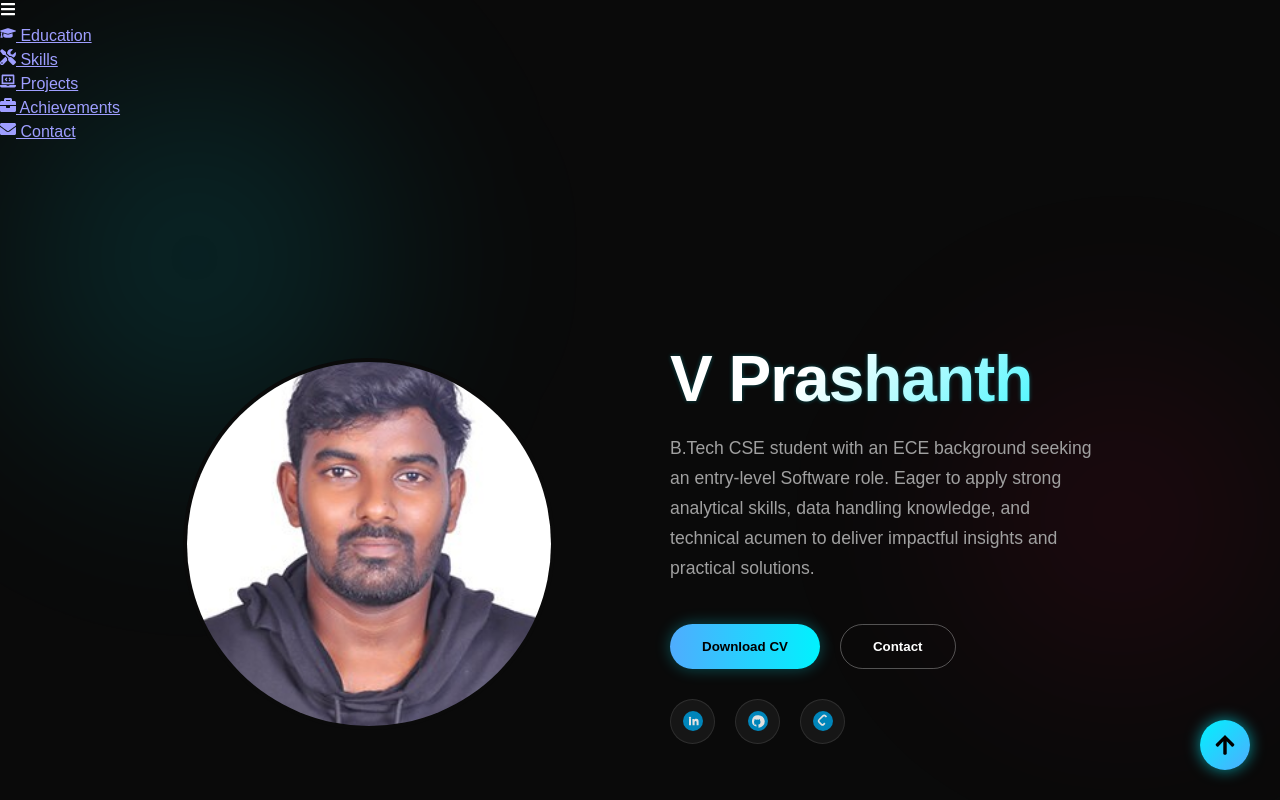
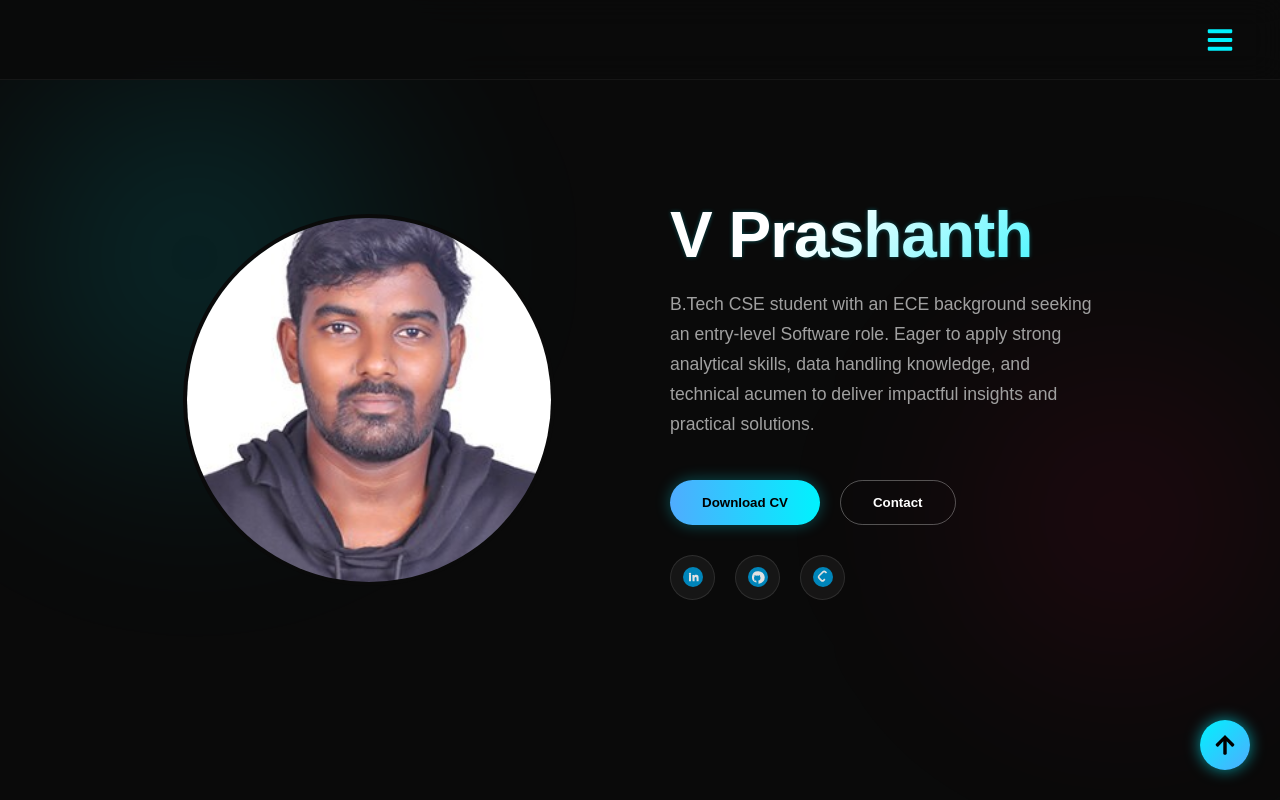
Before and after one commit to iprashanthvanam/prashanth-portfolio, a React (Vite) app: page / in a window 1280 px wide. Shown: the top 800 px of the page. Built offline with nearby package versions, Linux system fonts and the light colour scheme.

Commit message:
Update App.css

```diff
--- a/src/App.css
+++ b/src/App.css
@@ -20,7 +20,102 @@ section {
   /* Aesthetics */
   text-shadow: 0 5px 15px rgba(0,0,0,0.5);
 }
+/* ================= NAVBAR (ALWAYS HAMBURGER) ================= */
+.navbar {
+  position: fixed;
+  top: 0;
+  width: 100%;
+  /* Glass Effect */
+  background: rgba(10, 10, 10, 0.9);
+  backdrop-filter: blur(15px);
+  -webkit-backdrop-filter: blur(15px);
+  padding: 0 5%;
+  display: flex;
+  justify-content: flex-start; /* Align Logo Left */
+  align-items: center;
+  z-index: 2000;
+  border-bottom: 1px solid rgba(255, 255, 255, 0.05);
+  height: 80px;
+}
 
+/* --- HAMBURGER ICON (ALWAYS VISIBLE) --- */
+.hamburger {
+  display: flex; /* Always show flex */
+  cursor: pointer;
+  font-size: 28px;
+  color: var(--neon-cyan);
+
+  /* Pinned to Right */
+  position: absolute;
+  right: 40px; /* Spacing from right edge */
+  top: 50%;
+  transform: translateY(-50%);
+
+  z-index: 3000;
+  width: 40px;
+  height: 40px;
+  align-items: center;
+  justify-content: center;
+  transition: all 0.3s ease;
+}
+
+.hamburger:hover {
+  color: #ffffff;
+  filter: drop-shadow(0 0 5px var(--neon-cyan));
+  transform: translateY(-50%) scale(1.1); /* Hover scale effect */
+}
+
+/* --- NAV MENU (ALWAYS SLIDE-OUT) --- */
+.nav-menu {
+  position: fixed;
+  top: 0;
+  left: -100%; /* Hidden off-screen by default */
+  width: 100%;
+  height: 100vh;
+
+  /* Solid Dark Background */
+  background: #050505;
+
+  display: flex;
+  flex-direction: column; /* Vertical Stack */
+  justify-content: center;
+  align-items: center;
+  gap: 50px;
+
+  /* Ensure it sits between Navbar base and Hamburger Icon */
+  z-index: 2500;
+
+  transition: left 0.5s cubic-bezier(0.4, 0, 0.2, 1); /* Smooth Slide */
+}
+
+/* Active State (Slide In) */
+.nav-menu.active {
+  left: 0;
+}
+
+/* Link Styles */
+.nav-menu a {
+  text-decoration: none;
+  color: #cccccc;
+  font-weight: 600;
+  font-size: 32px; /* Large text for the menu */
+  display: flex;
+  align-items: center;
+  gap: 15px;
+  position: relative;
+  transition: all 0.3s ease;
+}
+
+.nav-menu a:hover {
+  color: var(--neon-cyan);
+  letter-spacing: 2px; /* Spacing effect on hover */
+}
+
+.nav-menu a .nav-icon {
+  font-size: 32px;
+  color: var(--neon-cyan);
+  filter: drop-shadow(0 0 5px var(--neon-cyan));
+}
 /* ================= HERO SECTION (Cyberpunk Aesthetic) ================= */
 .hero-section {
   display: flex;
```
